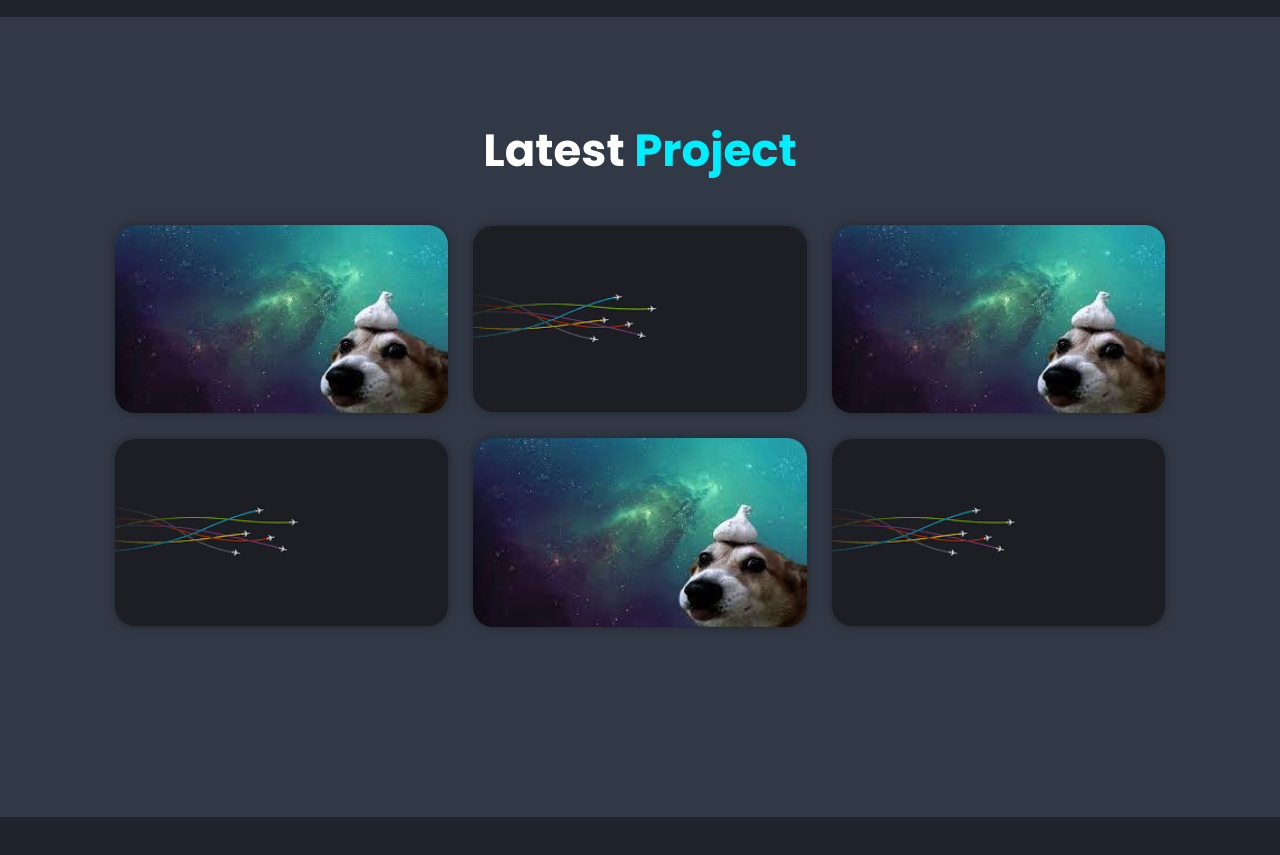
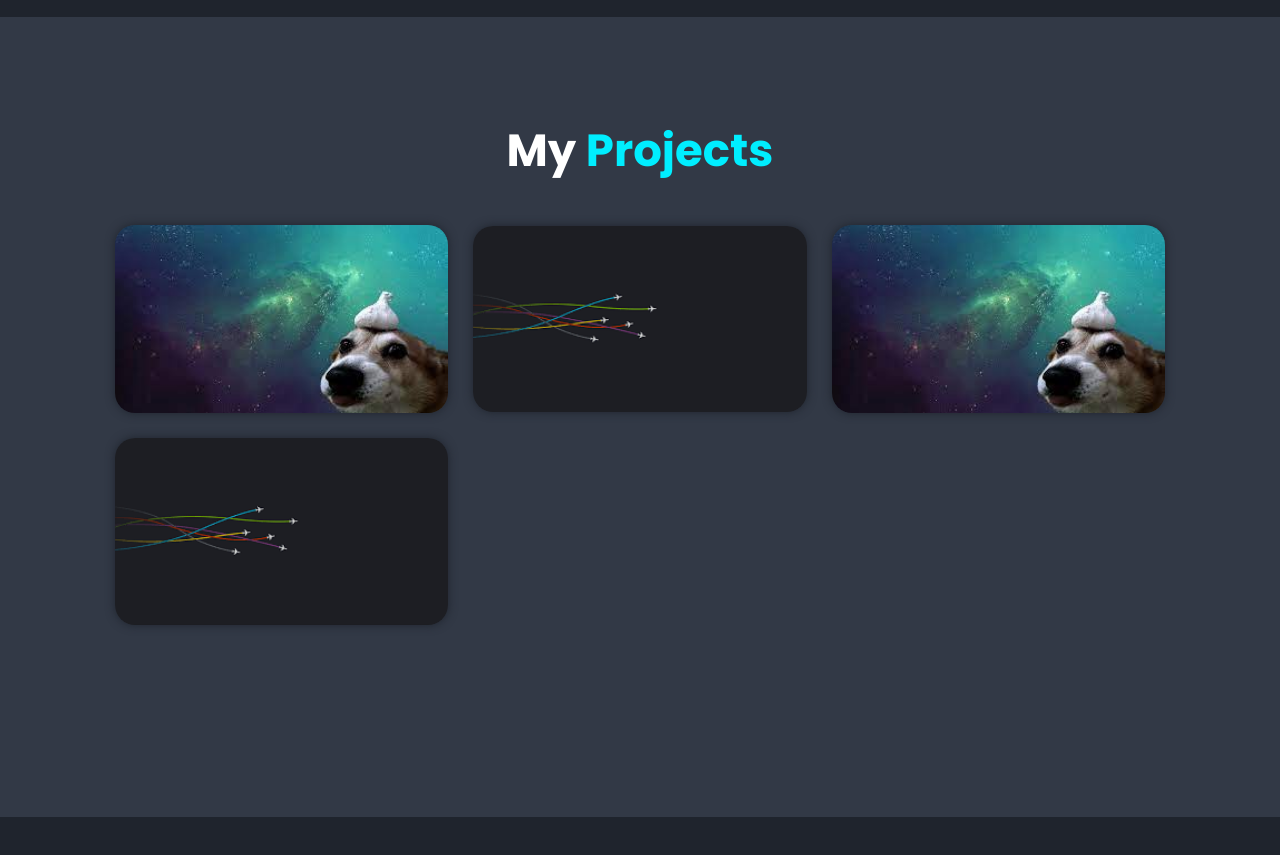
Before and after one commit to HehLul/Vinayak_Portfolio, a plain HTML site: page index.html in a window 1280 px wide. Shown: the part 2586-3441 px from the top of the page. Drawn offline with nearby package versions, Linux system fonts and the light colour scheme.

Commit message:
Projects update#2

```diff
--- a/index.html
+++ b/index.html
@@ -144,14 +144,13 @@
 
     <!-- projects section design -->
     <section class="projects" id="projects">
-        <h2 class="heading">Latest <span>Project</span></h2>
+        <h2 class="heading">My <span>Projects</span></h2>
         <div class="projects-container">
             <div class="projects-box">
                 <img src="images/portfolio1.jpeg" alt="">
                 <div class="projects-layer">
-                    <h4>Web Design</h4>
-                    <p>Lorem ipsum dolor sit amet, consectetur adipisicing elit. Iste sed quidem nihil distinctio voluptates assumenda.</p>
-                    <a href=""><i class='bx bx-link-external' ></i></a>
+                    <h4>Dojo Blog</h4>
+                    <a href="https://github.com/HehLul/dojo-blog"><i class='bx bx-link-external' ></i></a>
                 </div>
             </div>
 
@@ -182,25 +181,6 @@
                 </div>
             </div>
 
-            <div class="projects-box">
-                <img src="images/portfolio1.jpeg" alt="">
-                <div class="projects-layer">
-                    <h4>Web Design</h4>
-                    <p>Lorem ipsum dolor sit amet, consectetur adipisicing elit. Iste sed quidem nihil distinctio voluptates assumenda.</p>
-                    <a href=""><i class='bx bx-link-external' ></i></a>
-                </div>
-            </div>
-
-            <div class="projects-box">
-                <img src="images/portfolio2.png" alt="">
-                <div class="projects-layer">
-                    <h4>Web Design</h4>
-                    <p>Lorem ipsum dolor sit amet, consectetur adipisicing elit. Iste sed quidem nihil distinctio voluptates assumenda.</p>
-                    <a href=""><i class='bx bx-link-external' ></i></a>
-                </div>
-            </div>
-
-
         </div>
     </section>
 
@@ -229,7 +209,7 @@
         </div>
 
         <div class="footer-iconTop">
-            <a href="#home"><i class='bx bx-up-arrow-alt' ></i></a>
+            <a href="#"><i class='bx bx-up-arrow-alt' ></i></a>
         </div>
     </footer>
 
@@ -239,7 +219,6 @@
 
     <!-- typed js -->
     <script src="https://cdn.jsdelivr.net/npm/typed.js@2.0.12"></script>
-
     <script src="js/script.js" ></script>
 </body>
 </html>
```
